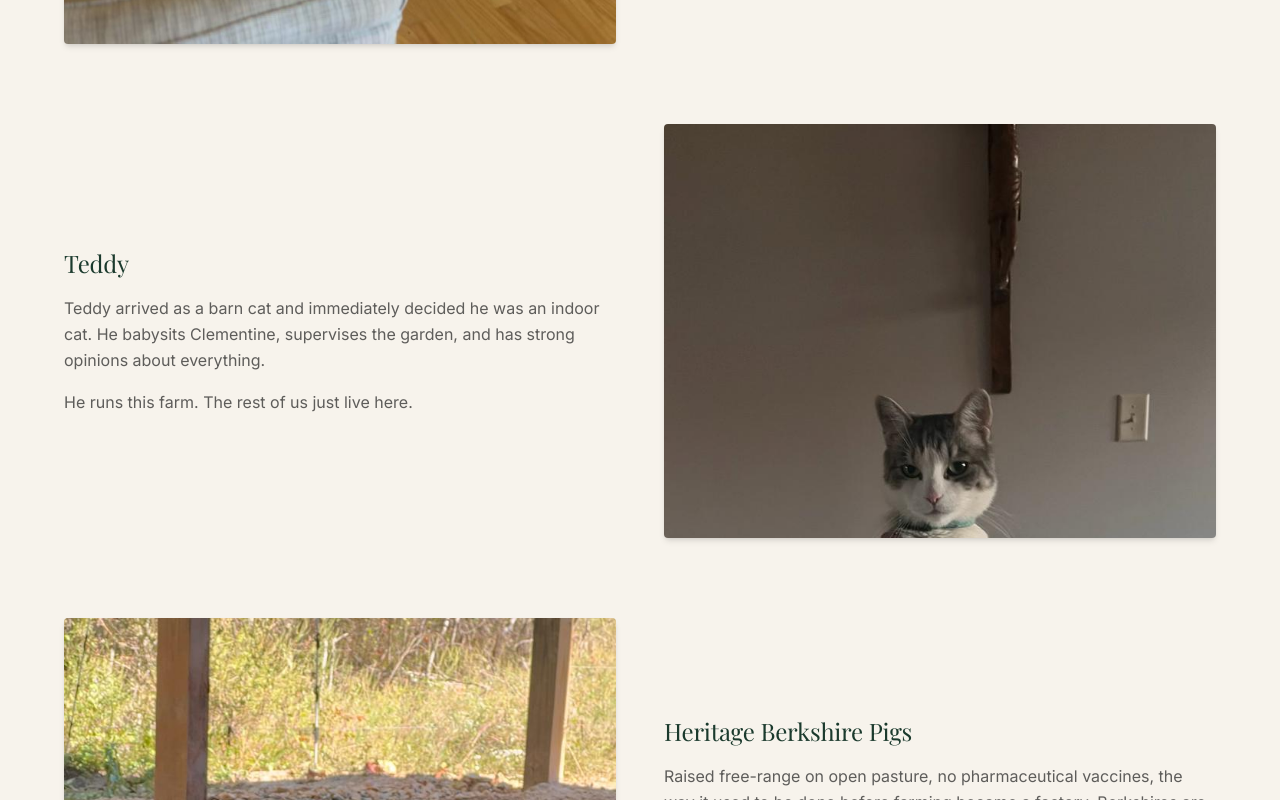
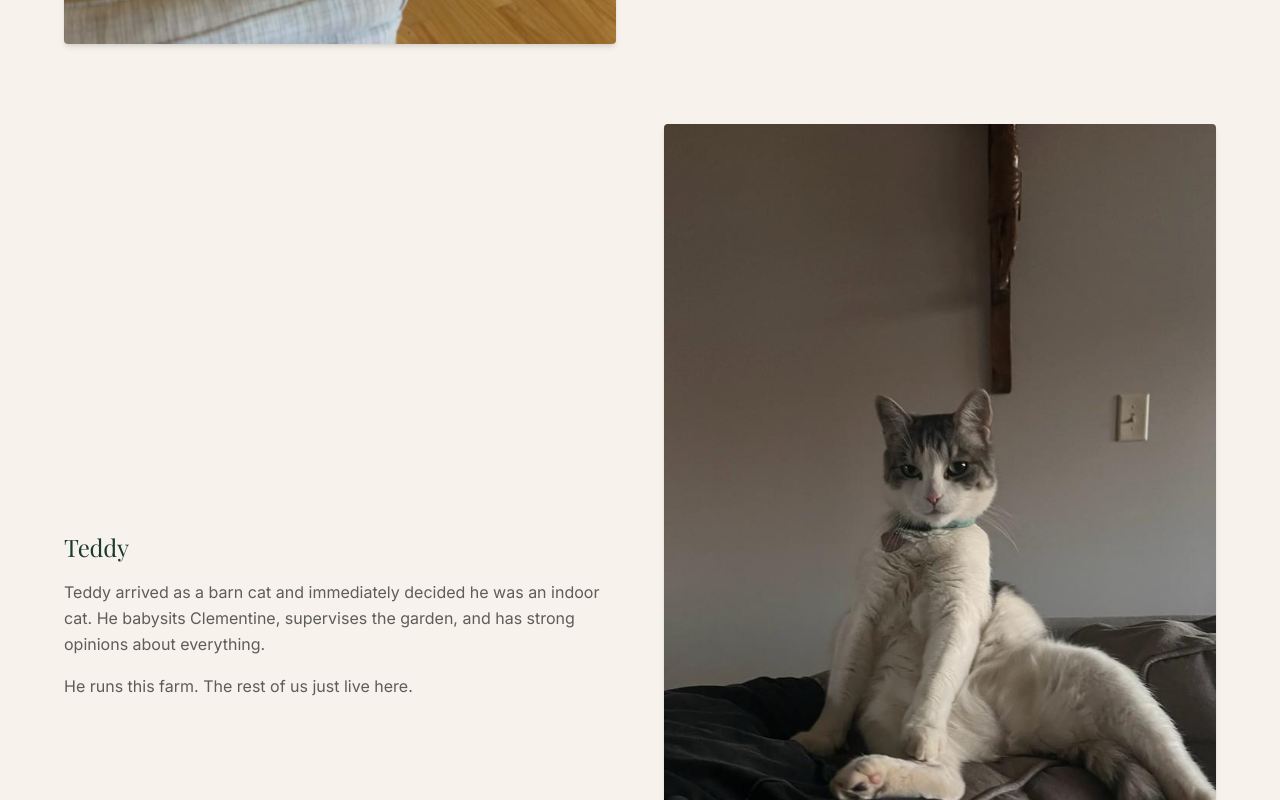
Before and after one commit to forevermore3333/forevermorefarm-website, a Next.js app: page /our-farm in a window 1280 px wide. Shown: the part 3000-3800 px from the top of the page. Built offline with nearby package versions, Linux system fonts and the light colour scheme; a web font is replaced by a local one.

Commit message:
Our Farm: Teddy photo — aspect-[9/16] to show full portrait

```diff
--- a/src/app/our-farm/page.tsx
+++ b/src/app/our-farm/page.tsx
@@ -66,7 +66,7 @@ export default function OurFarm() {
 
           {/* Teddy */}
           <div className="grid md:grid-cols-2 gap-12 items-center mb-20">
-            <div className="md:order-2 relative aspect-[4/3] rounded-sm overflow-hidden shadow-md">
+            <div className="md:order-2 relative aspect-[9/16] rounded-sm overflow-hidden shadow-md">
               <Image src="/images/house-animals/teddy-sitting-like-person.jpg" alt="Teddy the cat sitting upright like a person" fill className="object-cover object-top" />
             </div>
             <div className="md:order-1">
```
